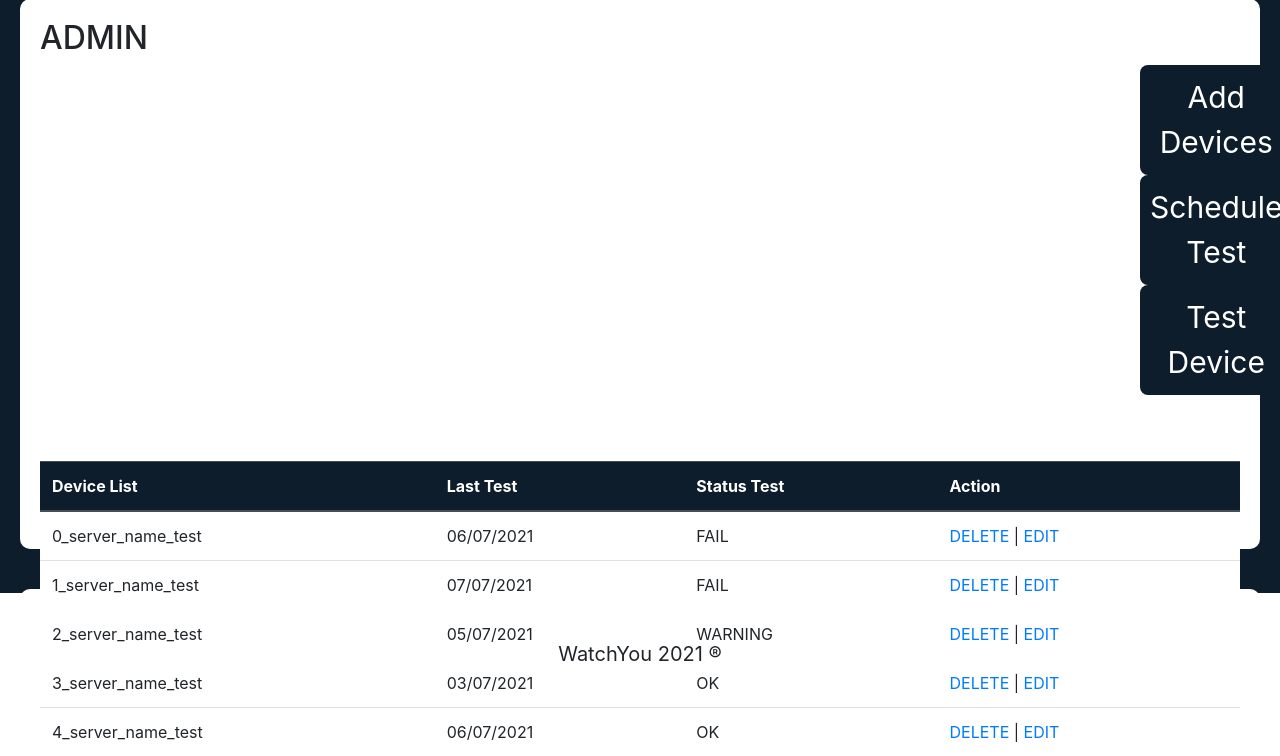
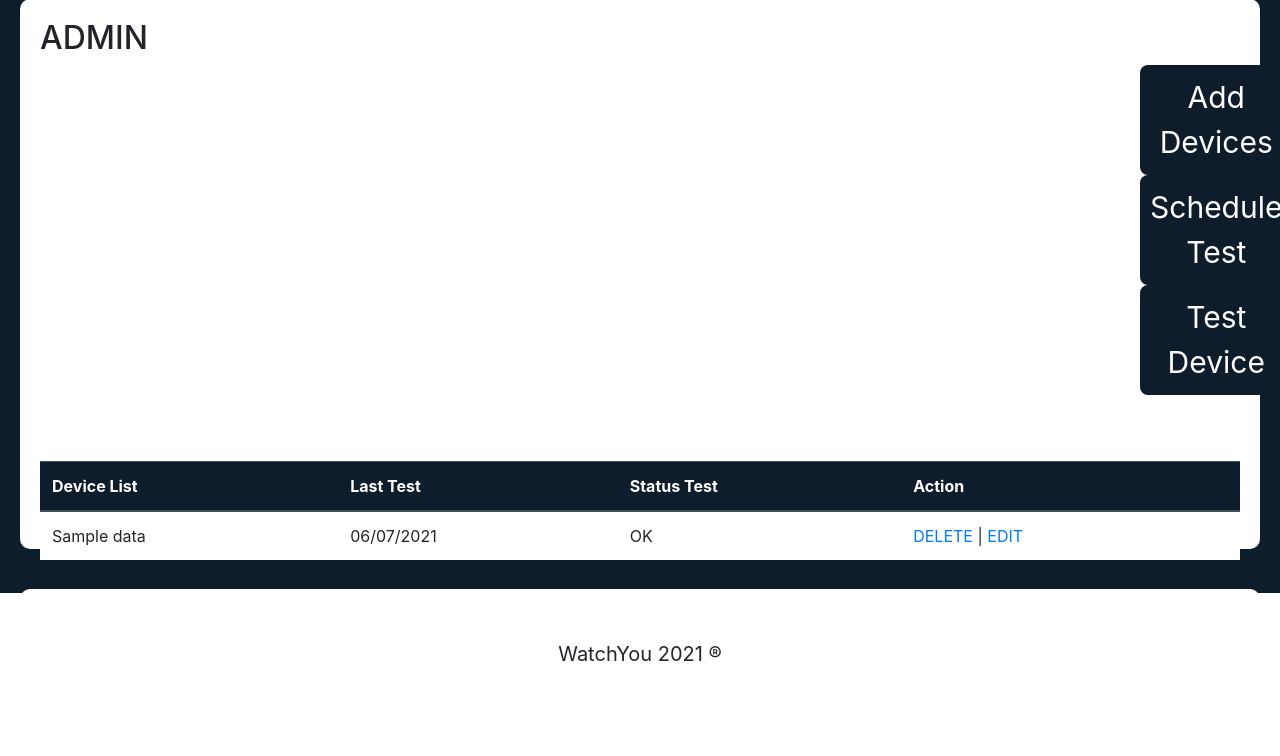
Before and after one commit to KevinMartinezMella/ProyectoWatchYou, a Django app: template ProyectoWatchYou/templates/devices.html in a window 1280 px wide. Shown: the part 376-1132 px from the top of the page. After the commit the page ends 1037 px from the top, so only its background shows below. Run offline with Django 3.2, Linux system fonts and the light colour scheme; the template is opened without the code that fills it: most values are stand-ins (such as "Sample title", 1, 10 or a date in 2020); parts of the project's set-up code (start-up, migrations or seed data) failed here and were passed over; some libraries are stand-ins or nearby versions.

Commit message:
agregar servidor, mostrar servidores

```diff
--- a/ProyectoWatchYou/apps/servidores/views.py
+++ b/ProyectoWatchYou/apps/servidores/views.py
@@ -10,3 +10,7 @@ def crear(request,data):
         ip=data['ip'],
     )
     servidor.save()
+
+def read(request):
+    data = Servidor.objects.all()
+    return data
--- a/ProyectoWatchYou/templates/devices.html
+++ b/ProyectoWatchYou/templates/devices.html
@@ -156,36 +156,14 @@
                     </tr>
                     </thead>
                     <tbody>
-                    <tr>
-                        <td class="white" >0_server_name_test</td>
-                        <td class="white" >06/07/2021</td>
-                        <td class="white" >FAIL</td>
-                        <td class="white" ><a href="#">DELETE</a> | <a href="#">EDIT</a></td>
-                    </tr>
-                    <tr>
-                        <td class="white" >1_server_name_test</td>
-                        <td class="white" >07/07/2021</td>
-                        <td class="white" >FAIL</td>
-                        <td class="white" ><a href="#">DELETE</a> | <a href="#">EDIT</a></td>
-                    </tr>
-                    <tr>
-                        <td class="white" >2_server_name_test</td>
-                        <td class="white" >05/07/2021</td>
-                        <td class="white" >WARNING</td>
-                        <td class="white" ><a href="#">DELETE</a> | <a href="#">EDIT</a></td>
-                    </tr>
-                    <tr>
-                        <td class="white" >3_server_name_test</td>
-                        <td class="white" >03/07/2021</td>
-                        <td class="white" >OK</td>
-                        <td class="white" ><a href="#">DELETE</a> | <a href="#">EDIT</a></td>
-                    </tr>
-                    <tr>
-                        <td class="white" >4_server_name_test</td>
-                        <td class="white" >06/07/2021</td>
-                        <td class="white" >OK</td>
-                        <td class="white" ><a href="#">DELETE</a> | <a href="#">EDIT</a></td>
-                    </tr>
+                    {% for data in servers %}
+                      <tr>
+                          <td class="white" >{{data.nombre_servidor}}</td>
+                          <td class="white" >06/07/2021</td>
+                          <td class="white" >OK</td>
+                          <td class="white" ><a href="#">DELETE</a> | <a href="#">EDIT</a></td>
+                      </tr>
+                    {% endfor %}
                     </tbody>
               </table>
             </div>
```
Also changed, not shown: ProyectoWatchYou/apps/master/views.py (+8 -4 lines), ProyectoWatchYou/templates/dashboard.html (+4 -10 lines).
